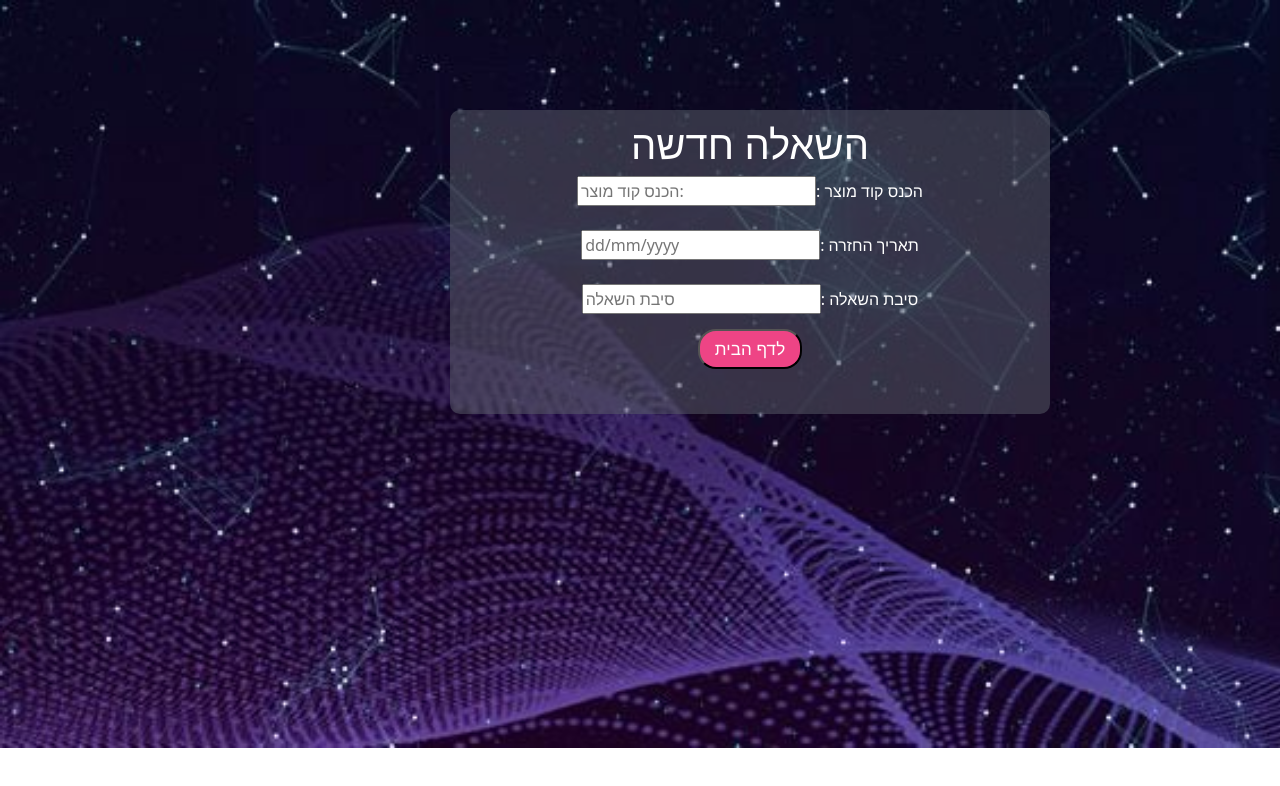
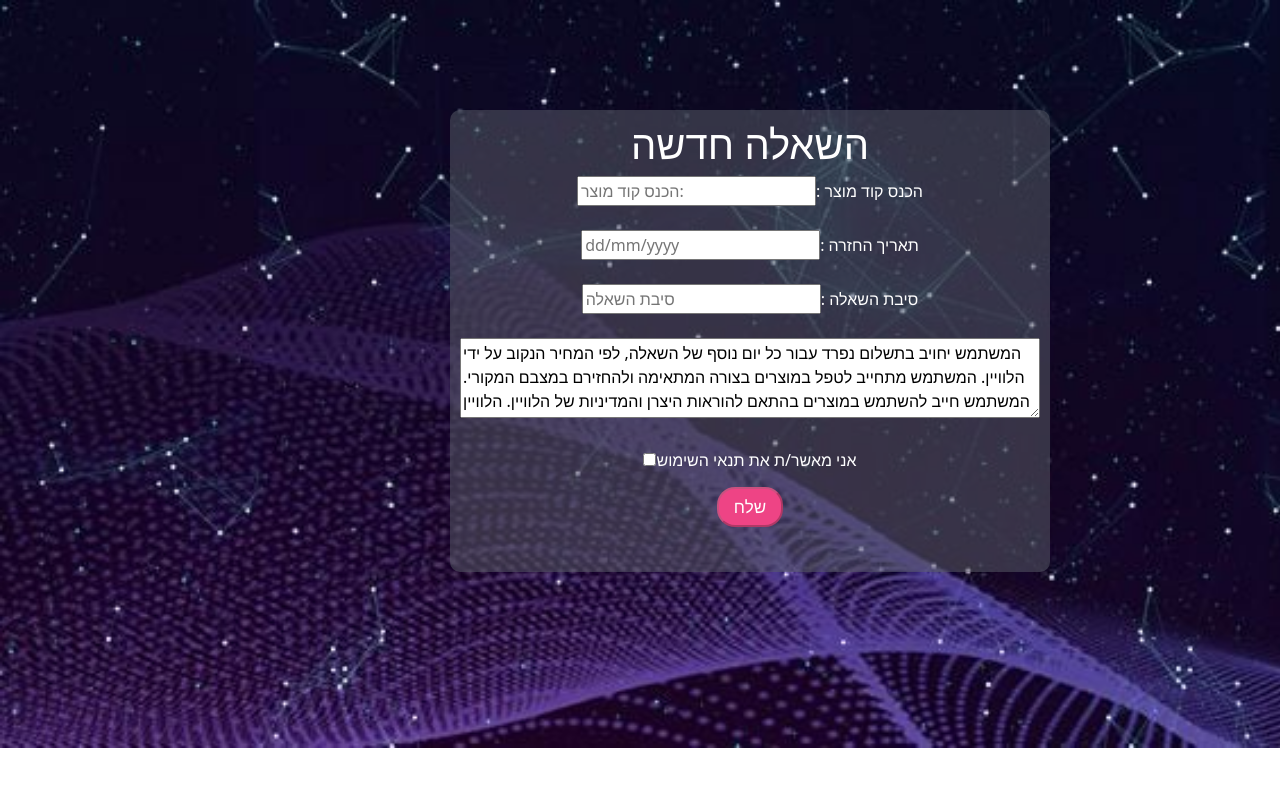
Before and after one commit to BS-PMC-2023/BS-PMC-2023-Team25, a React (Create React App) app in the folder stor/: page /#/newloan in a window 1280 px wide. Shown: the top 786 px of the page. Built offline with nearby package versions, Linux system fonts and the light colour scheme.

Commit message:
git commit -m "BSPMC2325-50 <Accepting Terms>"

```diff
--- a/stor/src/component/NewLoan.jsx
+++ b/stor/src/component/NewLoan.jsx
@@ -5,8 +5,16 @@ import { useState } from "react";
 export default function NewLoan() {
   const [name, setName] = useState("");
   const [password, setPassword] = useState("");
-  const nav = useNavigate(); //כדי שכם יפעיל את הפונקציה שמעלה את התפריט וגם יעביר לעמוד של המשימות
   const [seqNum, setSeqNum] = useState("");
+  const [isChecked, setIsChecked] = useState(false); // add state for checkbox
+  const nav = useNavigate();
+
+  const handleCheckboxChange = (e) => {
+    setIsChecked(e.target.checked);
+  };
+
+  const terms =
+    "המשתמש יחויב בתשלום נפרד עבור כל יום נוסף של השאלה, לפי המחיר הנקוב על ידי הלוויין. המשתמש מתחייב לטפל במוצרים בצורה המתאימה ולהחזירם במצבם המקורי. המשתמש חייב להשתמש במוצרים בהתאם להוראות היצרן והמדיניות של הלוויין. הלוויין רשאי לסרב להשאלה לפי שיקולו הפרטי. המשתמש מבטיח כי המידע שסיפק לצורך השאלת המוצרים הוא מדוייק ומעודכן.";
   return (
     <div className="form">
       <div className="form-style">
@@ -18,7 +26,7 @@ export default function NewLoan() {
           type="text"
           placeholder="הכנס קוד מוצר: "
         />
-        <label for="type">: הכנס קוד מוצר </label>
+        <label htmlFor="type">: הכנס קוד מוצר </label>
         <br />
         <br />
         <form>
@@ -29,7 +37,7 @@ export default function NewLoan() {
             type="text"
             placeholder="dd/mm/yyyy"
           />
-          <label for="type">: תאריך החזרה </label>
+          <label htmlFor="type">: תאריך החזרה </label>
 
           <br />
           <br />
@@ -39,16 +47,36 @@ export default function NewLoan() {
             }}
             type="text"
             placeholder="סיבת השאלה"
-          ></input>
-          <label for="type">: סיבת השאלה </label>
+          />
+          <label htmlFor="type">: סיבת השאלה </label>
+
+          <br />
+          <br />
+          <textarea
+            value={terms}
+            readOnly={true}
+            style={{ width: "100%", height: "80px" }}
+          ></textarea>
+          <br />
+          <br />
+          <label>
+            <input
+              type="checkbox"
+              checked={isChecked}
+              onChange={handleCheckboxChange}
+            />
+            אני מאשר/ת את תנאי השימוש
+          </label>
+
           <div>
             <button
               className="buttonHome"
               onClick={() => {
                 nav("/");
               }}
+              disabled={!isChecked}
             >
-              לדף הבית
+              שלח
             </button>
           </div>
         </form>
```
Also changed, not shown: stor/src/App.css (line endings or trailing spaces).
